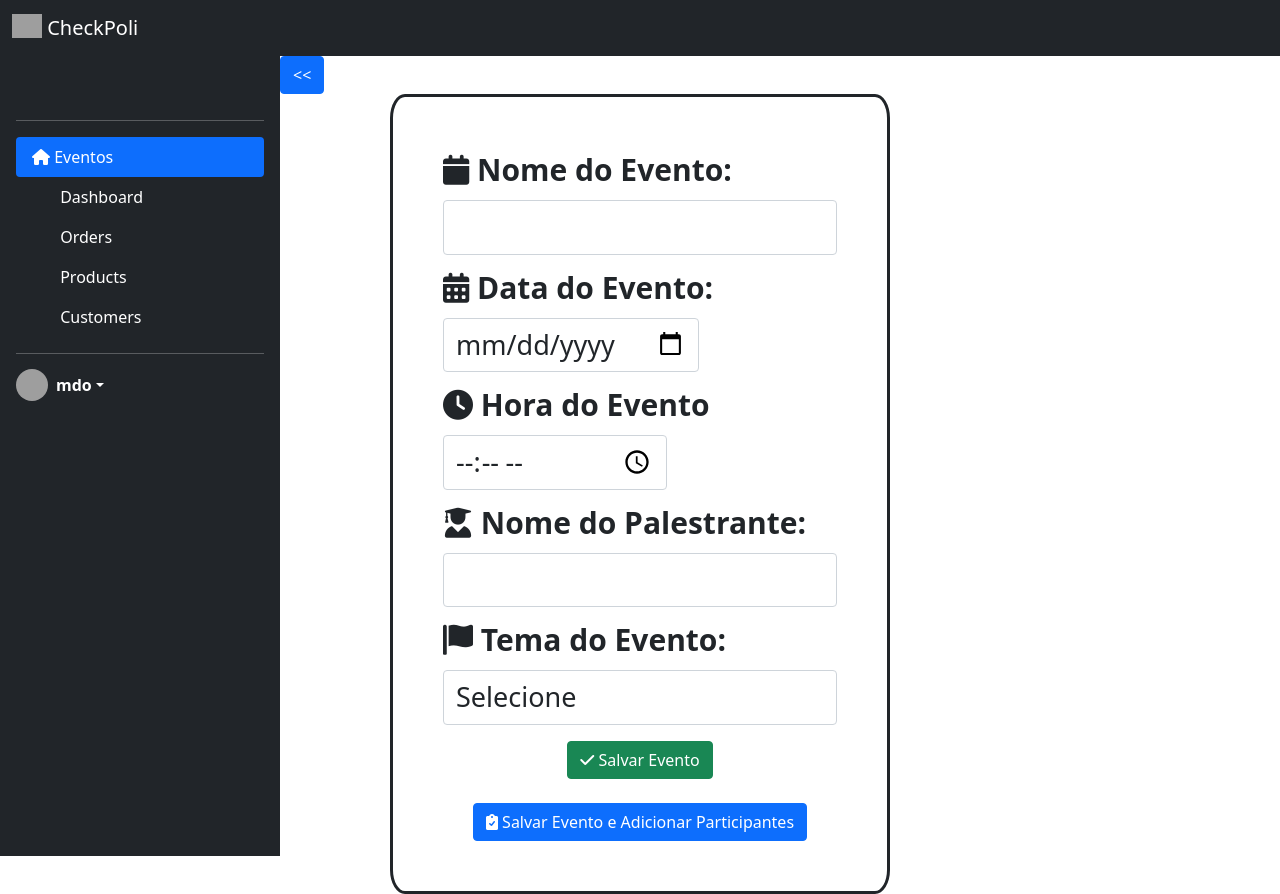
After one commit to kisley-viana/checkpoli-v1, a PHP site: page /Eventos.php in a window 1280 px wide. The commit adds this page. Run offline with PHP 8.4, Linux system fonts and the light colour scheme; grey boxes are pictures that could not be loaded.

Commit message:
Commit 1

```diff
--- /dev/null
+++ b/Eventos.php
@@ -0,0 +1,62 @@
+<?php
+ include('painel.php');
+ include('db.php');
+?>
+
+    <div class="container" align="center">
+        <form id="formEvento">
+            <div class="mb-3">
+                <label for="nomeEvento" class="form-label"><i class="fas fa-calendar"></i> Nome do Evento:</label>
+                <input type="text" class="form-control" id="nomeEvento" name="nomeEvento">
+                <label for="data" class="form-label"><i class="fas fa-calendar-alt"></i> Data do Evento:</label>
+                <input type="date" class="form-control" name="data" id="data" style="width: 16rem; float: left;">
+                <label for="hora" class="form-label"><i class="fas fa-clock"></i> Hora do Evento</label>
+                <input type="time" class="form-control" name="hora" id="hora" style="width: 14rem; float: left;">
+                <label for="palestrante" class="form-label"><i class="fas fa-user-graduate"></i> Nome do Palestrante:</label>
+                <input type="text" class="form-control" id="palestrante" name="palestrante">
+                <label for="tema" class="form-label"><i class="fas fa-flag"></i> Tema do Evento:</label>
+                <select name="tema" id="tema" class="form-control">
+                    <option value="">Selecione</option>
+                </select>
+
+
+            </div>
+            <button type="button" class="btn btn-success" data-bs-toggle="modal" data-bs-target="#modalSalvar"><i class="fas fa-check"></i> Salvar Evento</button>
+            </br>
+            </br>
+
+            <button type="submit" class="btn btn-primary"><i class="fas fa-clipboard-check"></i> Salvar Evento e Adicionar Participantes</button>
+        </form>
+
+    </div>
+
+
+    <!-- MODAL SALVAR -->
+    <div class="modal" tabindex="-1" id="modalSalvar">
+        <div class="modal-dialog">
+            <div class="modal-content">
+            <div class="modal-header">
+                <h5 class="modal-title"><i class="fas fa-check"></i> Salvar Evento</h5>
+                <button type="button" class="btn-close" data-bs-dismiss="modal" aria-label="Close"></button>
+            </div>
+            <div class="modal-body">
+                <p>Deseja salvar Evento?</p>
+            </div>
+            <div class="modal-footer">
+                <button type="button" class="btn btn-success"><i class="fas fa-arrow-alt-circle-right"></i> Salvar Evento</button>
+                <button type="button" class="btn btn-secondary" data-bs-dismiss="modal"><i class="fas fa-times-circle"></i> Cancelar</button>
+            </div>
+            </div>
+        </div>
+    </div>
+    <!-- #MODAL SALVAR -->
+
+
+
+
+    </div>
+    <link rel="stylesheet" href="css/evento.css">
+    <script src="js/painel.js"></script>
+    <script src="bootstrap-5.1.3-dist/js/bootstrap.bundle.min.js" integrity="sha384-ka7Sk0Gln4gmtz2MlQnikT1wXgYsOg+OMhuP+IlRH9sENBO0LRn5q+8nbTov4+1p" crossorigin="anonymous"></script>
+</body>
+</html>
--- /dev/null
+++ b/css/evento.css
@@ -0,0 +1,26 @@
+#formEvento{
+    width: 500px;
+    border: solid;
+    border-radius: 3%;
+    padding: 50px;
+}
+#formEvento div label{
+    float: left;
+    font-size: 30px;
+    font-weight: bold;
+}
+#formEvento div input{
+    font-size: 27px;
+    margin-bottom: 10px;
+}
+#formEvento div select{
+    font-size: 27px;
+}
+#form button{
+    margin-bottom: 60%;
+    font-size: 25px;
+}
+
+#modalSalvar{
+    transition: 1s;
+}
--- a/index.php
+++ b/index.php
@@ -2,8 +2,9 @@
     include('painel.php');
     include('db.php');
 
-    $con =
+    echo $teste;
 ?>
+
         <div class="container">
             <table class="table">
                 <thead>
@@ -36,7 +37,7 @@
             </table>
         </div>
     </div>
-    <script src="js/index.js"></script>
+    <script src="js/painel.js"></script>
     <script src="bootstrap-5.1.3-dist/js/bootstrap.bundle.min.js" integrity="sha384-ka7Sk0Gln4gmtz2MlQnikT1wXgYsOg+OMhuP+IlRH9sENBO0LRn5q+8nbTov4+1p" crossorigin="anonymous"></script>
 </body>
 </html>
--- a/js/index.js
+++ b/js/painel.js
@@ -3,21 +3,19 @@ function closeSidebar(){
     var value = sidebar.getAttribute('value');
     var btn = document.getElementById('commander');
     //var link = document.getElementById('link');
-    var link = document.getElementsByTagName('label');
+    //var link = document.getElementsByTagName('label');
     if(value=='true')
     {
-        //sidebar.style.visibility='hidden';
+
         sidebar.style.width='70px';
 
-        link.style.visibility ='hidden';
         btn.innerHTML=">>";
         sidebar.setAttribute('value','false');
-
     }
     if(value=='false')
     {
-        sidebar.style='width: 280px';
-        link.style.display = 'none';
+        sidebar.style.width='280px';
+
         btn.innerHTML="<<";
         sidebar.setAttribute('value','true');
     }
--- a/painel.php
+++ b/painel.php
@@ -81,5 +81,5 @@
 
 
     </div>
+    <button class="btn btn-primary" onclick="closeSidebar()" id="commander"><<</button>
     <div class="container" id="page">
-        <button class="btn btn-primary" onclick="closeSidebar()" id="commander"><<</button>
```
Also changed, not shown: Evento-old.php (renamed from Evento.php), js/evento.js (added).
